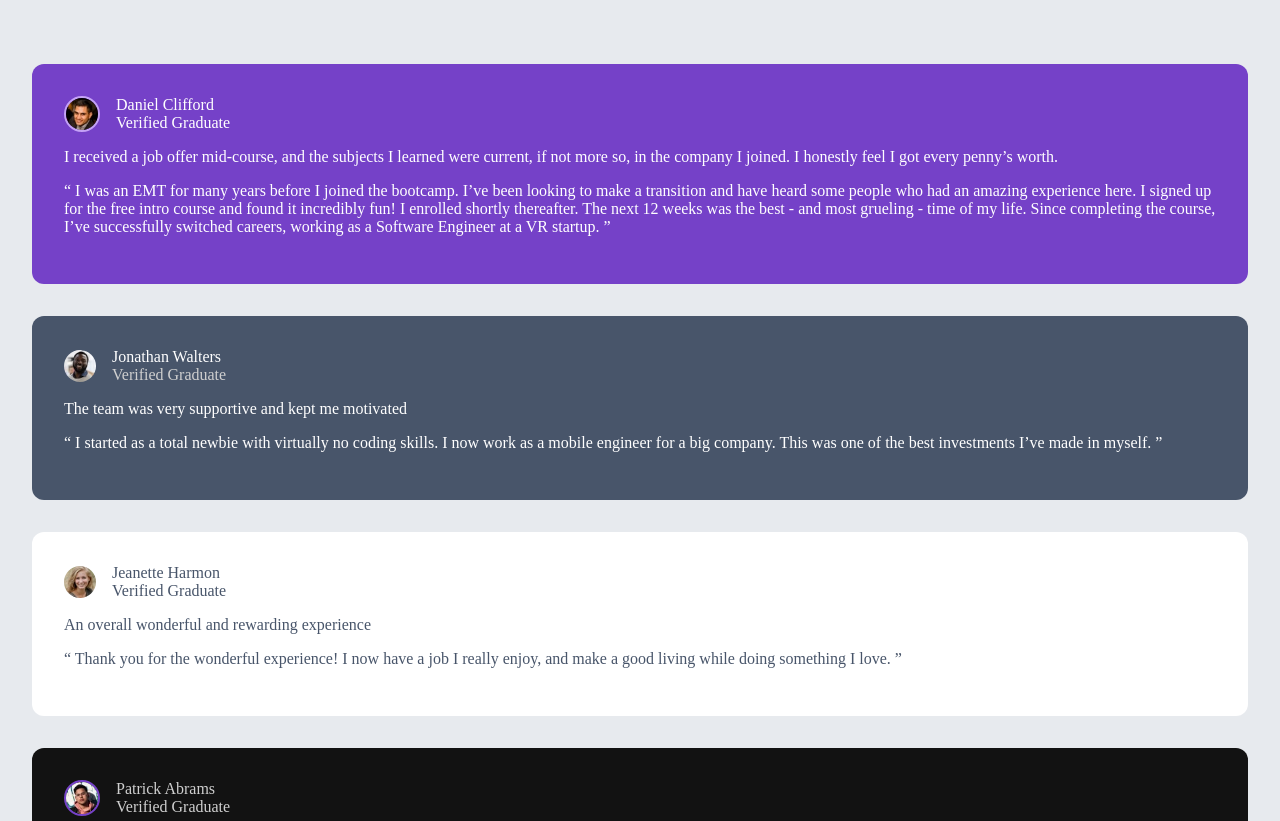
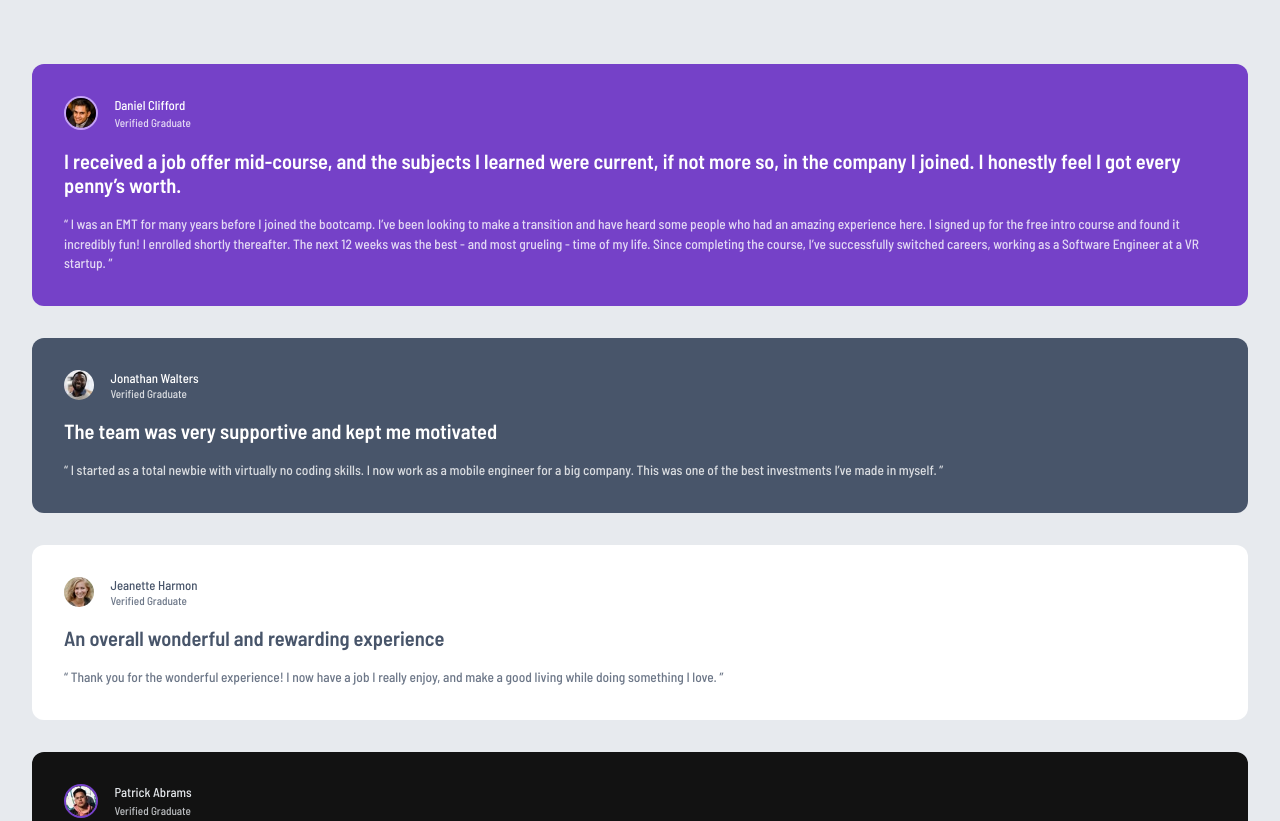
Before and after one commit to dtokayev/testimonials-grid-section, a plain HTML site: page index.html in a window 1280 px wide. Shown: the top 821 px of the page. Drawn offline with Linux system fonts and the light colour scheme.

Commit message:
add fonts and fix colors

```diff
--- a/styles.css
+++ b/styles.css
@@ -1,3 +1,5 @@
+@import url('https://fonts.googleapis.com/css2?family=Barlow+Semi+Condensed:wght@500;600&display=swap');
+
 :root {
   --purple-50: hsl(260, 100%, 95%);
   --purple-300: hsl(264, 82%, 80%);
@@ -18,6 +20,8 @@ body {
 main {
   background-color: var(--grey-100);
   padding: 4em 2em;
+  font-family: "Barlow Semi Condensed", sans-serif;
+  font-weight: 500;
 }
 
 .grid-container {
@@ -47,7 +51,7 @@ main {
 
 .card:nth-child(4) {
   background-color: var(--black);
-  color: var(--grey-200);
+  color: var(--grey-100);
 }
 
 .card:nth-child(5) {
@@ -67,12 +71,12 @@ main {
   display: grid;
   align-items: center;
   grid-template-columns: auto 1fr;
-  gap: 0 1em;
+  gap: .1em 1em;
 }
 
 img {
   border-radius: 50%;
-  width: 2em;
+  width: 1.9em;
   grid-row: 1 / 3;
 }
 
@@ -80,6 +84,26 @@ img {
   grid-column: 2;
 }
 
-.card:nth-child(2) .profile .status {
-  color: var(--grey-200);
+.name {
+  font-size: .8em;
 }
+
+.status {
+  font-size: .7em;
+}
+
+.important-quote {
+  font-weight: 600;
+  font-size: 1.28em;
+  margin: .9em 0;
+}
+
+.quote {
+  font-size: .84em;
+  line-height: 1.45em;
+  margin-bottom: 0;
+}
+
+.status, .quote {
+  opacity: .8;
+}
```
